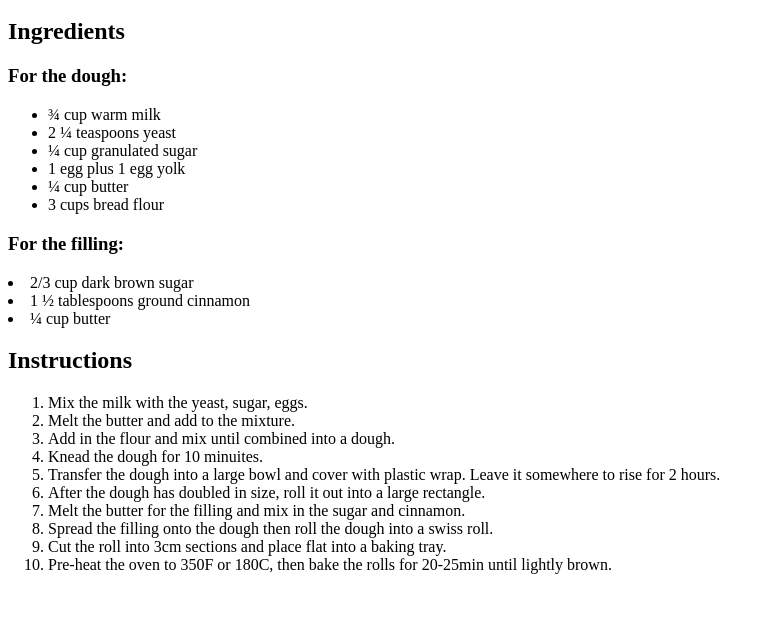
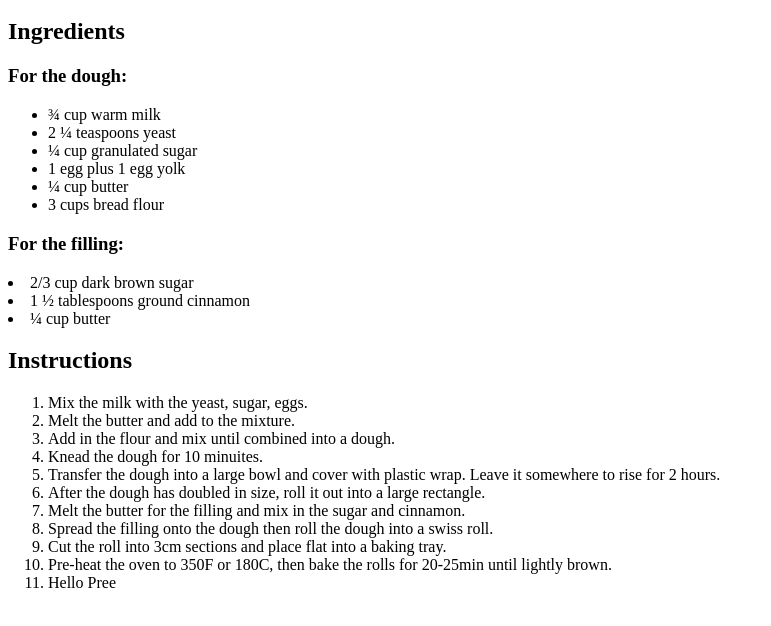
Before and after one commit to PreetMongaPM/College4thSem, a plain HTML site: page index.html in a window 1280 px wide. Shown: the part 48-674 px from the top of the page, without its empty margins (0-771 px from the left). Drawn offline with Linux system fonts and the light colour scheme.

Commit message:
Update index.html

```diff
--- a/index.html
+++ b/index.html
@@ -28,4 +28,5 @@
 <li>Spread the filling onto the dough then roll the dough into a swiss roll. </li>
 <li>Cut the roll into 3cm sections and place flat into a baking tray.</li>
 <li>Pre-heat the oven to 350F or 180C, then bake the rolls for 20-25min until lightly brown.</li>
+  <li>Hello Pree</li>
 </ol>
```
